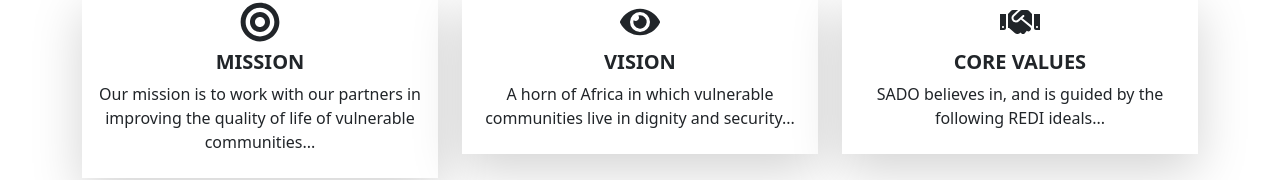
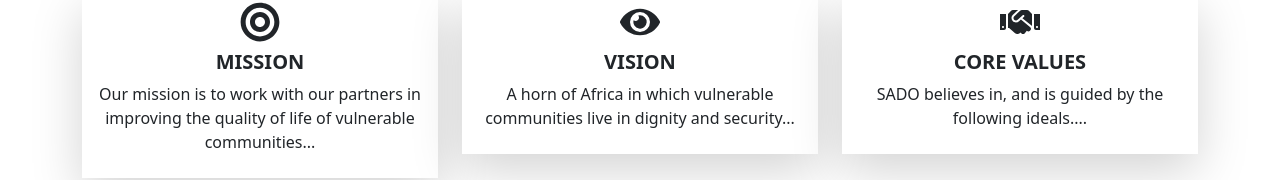
Before and after one commit to sadosomalia/SADO, a Next.js app: page / in a window 1280 px wide. Shown: the part 764-944 px from the top of the page. Built offline with nearby package versions, Linux system fonts and the light colour scheme; no server answers; a small style sheet from the web is missing.

Commit message:
updating core values

```diff
--- a/components/AboutSection.js
+++ b/components/AboutSection.js
@@ -21,7 +21,7 @@ const AboutSection = () => {
       _id: 3,
       title: 'CORE VALUES',
       description:
-        'SADO believes in, and is guided by the following REDI ideals...',
+        'SADO believes in, and is guided by the following ideals....',
       image: <FaHandshake className='img-fluid fs-1 mx-auto mt-2' />,
     },
   ]
```
